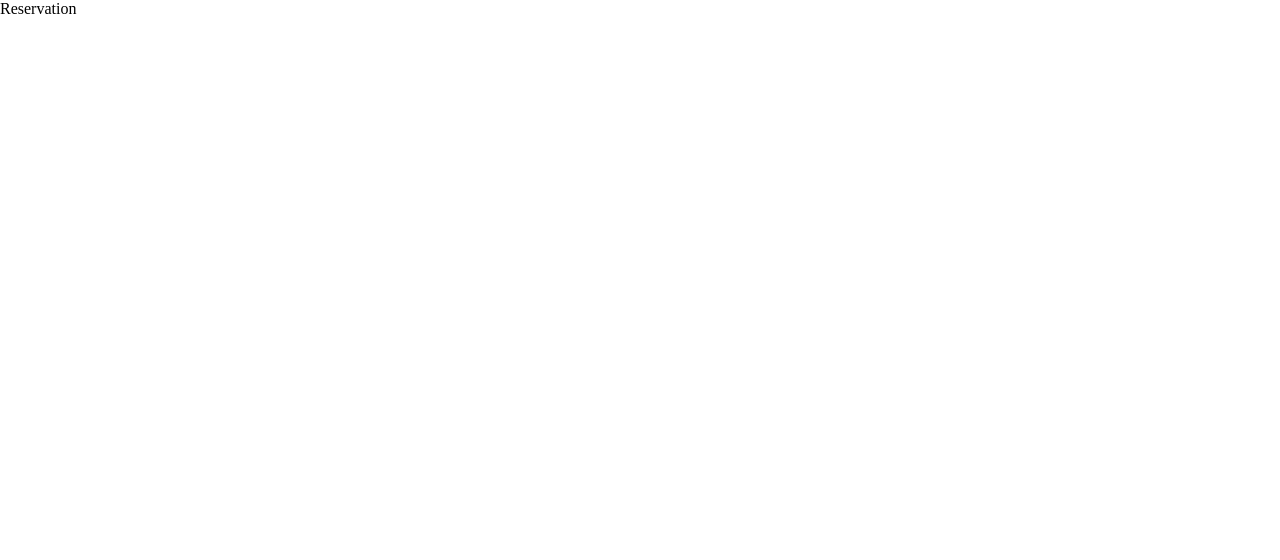
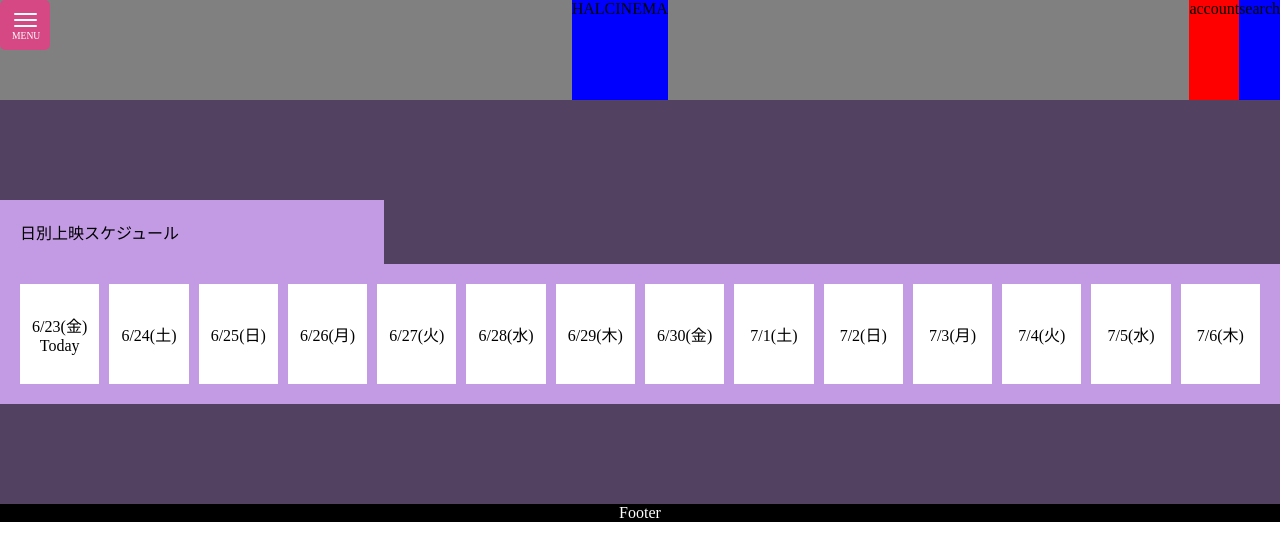
Before and after one commit to HAL-Cinema-G9/frontend, a Next.js app: page /reservation in a window 1280 px wide. Shown: the top 560 px of the page. Built offline with nearby package versions, Linux system fonts and the light colour scheme.

Commit message:
add ScheduleCalendar

```diff
--- /dev/null
+++ b/src/components/Reservation/ScheduleCalendar.tsx
@@ -0,0 +1,96 @@
+import { selectDateState } from '@/recoil/elementAtom';
+import { css } from '@emotion/react';
+import { useEffect } from 'react';
+import { useRecoilState } from 'recoil';
+
+const styles = {
+  scheduleCalendarContainer: css`
+    width: 100%;
+  `,
+  topTitle: css`
+    padding: 20px;
+    background-color: #c39be4;
+    width: 30%;
+  `,
+  bottomCalendar: css`
+    padding: 20px;
+    width: 100%;
+    background-color: #c39be4;
+    display: flex;
+    justify-content: center;
+    align-items: center;
+    gap: 10px;
+  `,
+  selectDate: css`
+    padding: 10px;
+    background-color: #fff;
+    width: 100px;
+    height: 100px;
+  `,
+};
+
+const ScheduleCalendar = () => {
+  const [selectedDate, setSelectedDate] =
+    useRecoilState<string>(selectDateState);
+
+  const showCalendarNum: number = 14;
+  // 日付を取得
+  // 今日から2週間分の日付を取得
+  const calendarDate: string[] = [];
+  const fullDate: string[] = [];
+  const calendarDayOfWeek: string[] = [];
+  const dayOfWeek = [
+    '日',
+    '月',
+    '火',
+    '水',
+    '木',
+    '金',
+    '土',
+  ];
+  for (let i = 0; i < showCalendarNum; i++) {
+    const today = new Date();
+    today.setDate(today.getDate() + i);
+    const year = today.getFullYear();
+    const month = today.getMonth() + 1;
+    const date = today.getDate();
+    const day = today.getDay();
+    const dayOfWeekStr = dayOfWeek[day];
+    const todayStr = `${month}/${date}`;
+    calendarDate.push(todayStr);
+    fullDate.push(`${year}-${month}-${date}`);
+    calendarDayOfWeek.push(dayOfWeekStr);
+  }
+
+  useEffect(() => {
+    if (selectedDate === '') {
+      setSelectedDate(fullDate[0]);
+    }
+    console.log(selectedDate);
+  }, [fullDate]);
+
+  return (
+    <div css={styles.scheduleCalendarContainer}>
+      <div css={styles.topTitle}>
+        <p>日別上映スケジュール</p>
+      </div>
+      <div css={styles.bottomCalendar}>
+        {calendarDate.map((todayStr, index) => (
+          <button
+            key={index}
+            css={styles.selectDate}
+            onClick={() => setSelectedDate(fullDate[index])}
+          >
+            <p>
+              {todayStr}
+              <span>({calendarDayOfWeek[index]})</span>
+            </p>
+            {index === 0 && <p>Today</p>}
+          </button>
+        ))}
+      </div>
+    </div>
+  );
+};
+
+export default ScheduleCalendar;
--- a/src/pages/reservation.tsx
+++ b/src/pages/reservation.tsx
@@ -1,9 +1,26 @@
-import React from 'react'
+import Footer from '@/components/Footer';
+import Navbar from '@/components/Navbar';
+import ScheduleCalendar from '@/components/Reservation/ScheduleCalendar';
+import { css } from '@emotion/react';
+
+const styles = {
+  reservationContainer: css`
+    padding: 100px 0;
+    background-color: #524160;
+    width: 100%;
+  `,
+};
 
 const Reservation = () => {
   return (
-    <div>Reservation</div>
-  )
-}
+    <main>
+      <Navbar />
+      <div css={styles.reservationContainer}>
+        <ScheduleCalendar />
+      </div>
+      <Footer />
+    </main>
+  );
+};
 
-export default Reservation
+export default Reservation;
--- a/src/recoil/elementAtom.ts
+++ b/src/recoil/elementAtom.ts
@@ -1,7 +1,14 @@
 // ======== 全体で使用する状態まとめファイル ========
 import { atom } from 'recoil';
 
+// メニューがクリックされたかどうかの状態
 export const isMenuClickedState = atom<boolean>({
   key: 'isMenuClickedState',
   default: false,
 });
+
+// 現在選択している日付の状態
+export const selectDateState = atom<string>({
+  key: 'selectDateState',
+  default: '',
+});
```
